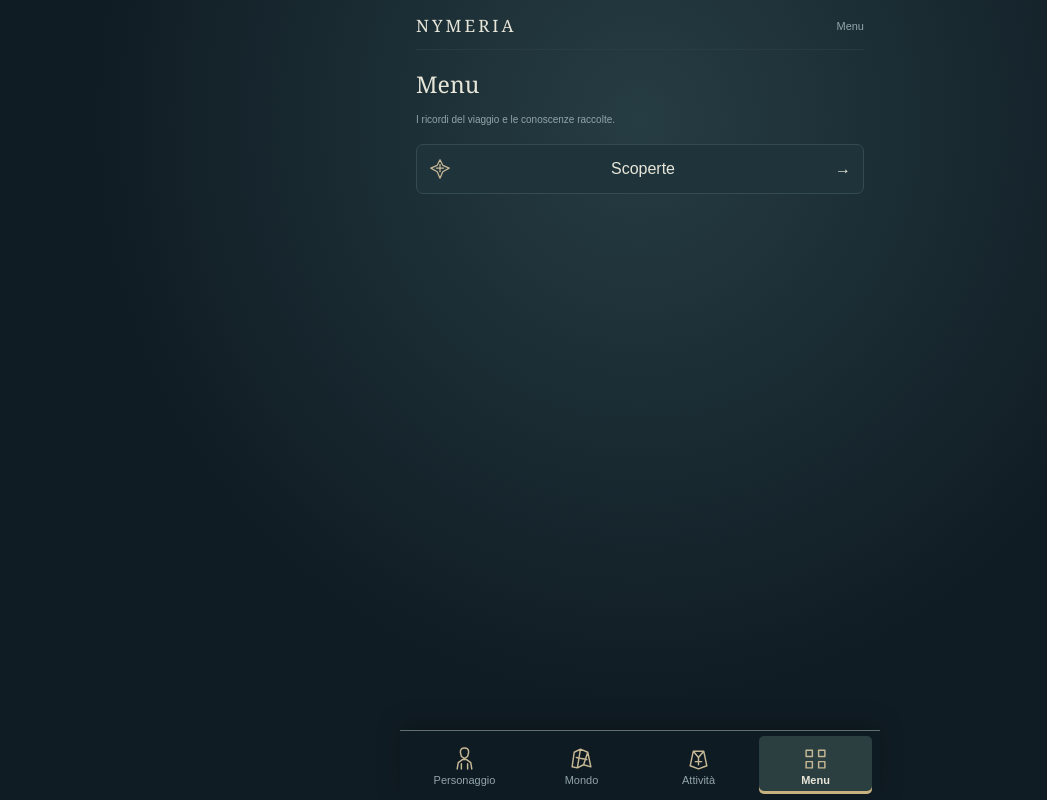
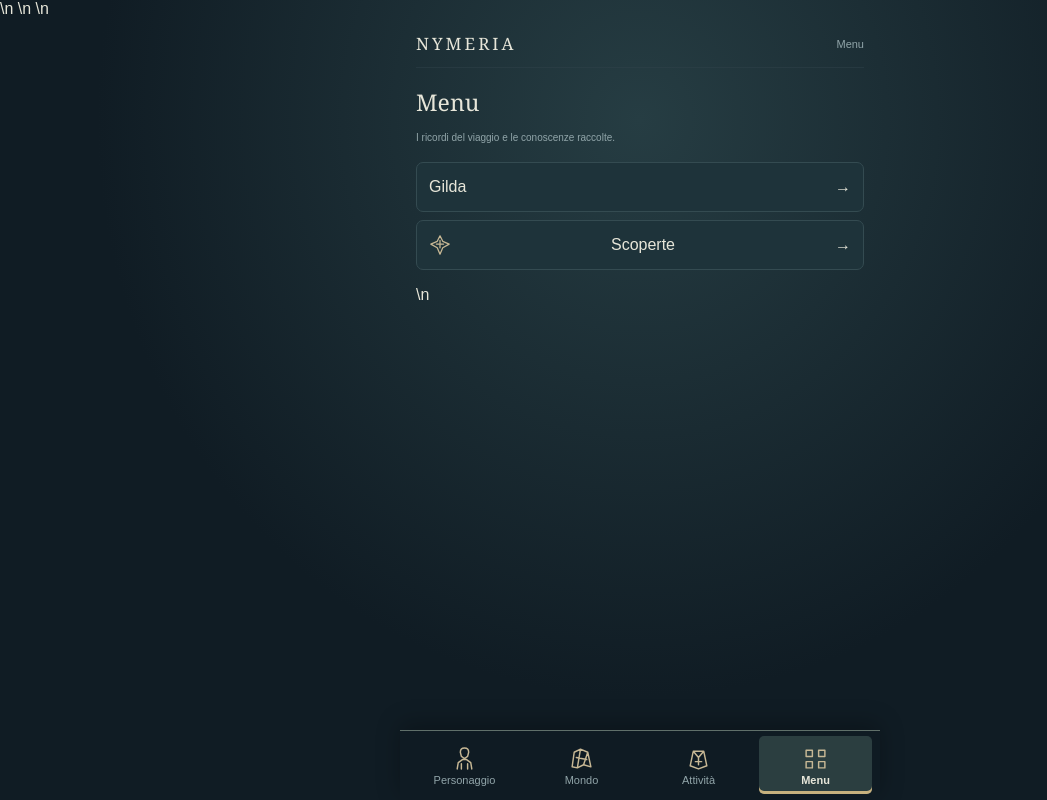
Before and after one commit to Wasaboomer/nymeria, a plain HTML site: page index.html in a window 1280 px wide. Both pictures are taken after a click on the tab "Menu". Shown: the whole page, without its empty margins (0-1047 px from the left). Drawn offline with Linux system fonts and the light colour scheme.

Commit message:
M7.0 integrate guild route and scripts

```diff
--- a/index.html
+++ b/index.html
@@ -10,7 +10,7 @@
     <title>Nymeria Frontiera del Vespro &amp; Quest System 0.1</title>
     <!-- Bump this shared asset version together on releases to avoid mixed cached scripts. -->
     <link rel="stylesheet" href="styles.css?v=m651-1" />
-    <script src="navigation.js?v=m651-1" defer></script>
+    <script src="navigation.js?v=m651-1" defer></script>\n    <script src="guild-data.js?v=m70-1" defer></script>\n    <script src="guild-system.js?v=m70-1" defer></script>
     <script src="progression-data.js?v=m651-1" defer></script>
     <script src="expedition-data.js?v=m651-1" defer></script>
     <script src="combat-data.js?v=m651-1" defer></script>
@@ -46,7 +46,7 @@
     <script src="notification-ui.js?v=m651-1" defer></script>
     <script src="mobile-ui.js?v=m651-1" defer></script>
     <script src="visual-icons.js?v=m651-1" defer></script>
-    <script src="visual-ui.js?v=m651-1" defer></script>
+    <script src="visual-ui.js?v=m651-1" defer></script>\n    <script src="guild-ui.js?v=m70-1" defer></script>
   </head>
   <body>
     <main class="app">
@@ -61,8 +61,8 @@
         <button id="tab-menu" role="tab" aria-selected="false" aria-controls="panel-menu" data-screen="menu"><span aria-hidden="true">≡</span>Menu</button>
       </nav>
       <div id="context-bar" class="context-bar" hidden><button id="navigation-back">← Indietro</button><strong id="context-title"></strong></div>
-      <section id="panel-menu" hidden aria-label="Menu"><h1>Menu</h1><p class="hint">I ricordi del viaggio e le conoscenze raccolte.</p><div class="hub-links"><button data-nav="discoveries">Scoperte <span>→</span></button><button id="menu-debug-link" data-nav="debug" hidden>DEBUG · Test Mode <span>→</span></button></div></section>
-      <section id="panel-debug" hidden aria-label="DEBUG"><h1>DEBUG · Test Mode</h1><p class="hint">Strumenti di sviluppo. Modificano il salvataggio locale reale.</p><div id="debug-tools"></div><button data-nav="combat">Incontro dimostrativo · DEBUG</button></section>
+      <section id="panel-menu" hidden aria-label="Menu"><h1>Menu</h1><p class="hint">I ricordi del viaggio e le conoscenze raccolte.</p><div class="hub-links"><button data-nav="guild">Gilda <span>→</span></button><button data-nav="discoveries">Scoperte <span>→</span></button><button id="menu-debug-link" data-nav="debug" hidden>DEBUG · Test Mode <span>→</span></button></div></section>
+      <section id="panel-guild" hidden aria-label="Gilda"><div id="guild-root"></div></section>\n      <section id="panel-debug" hidden aria-label="DEBUG"><h1>DEBUG · Test Mode</h1><p class="hint">Strumenti di sviluppo. Modificano il salvataggio locale reale.</p><div id="debug-tools"></div><button data-nav="combat">Incontro dimostrativo · DEBUG</button></section>
       <section
         id="panel-class"
         role="tabpanel"
```
